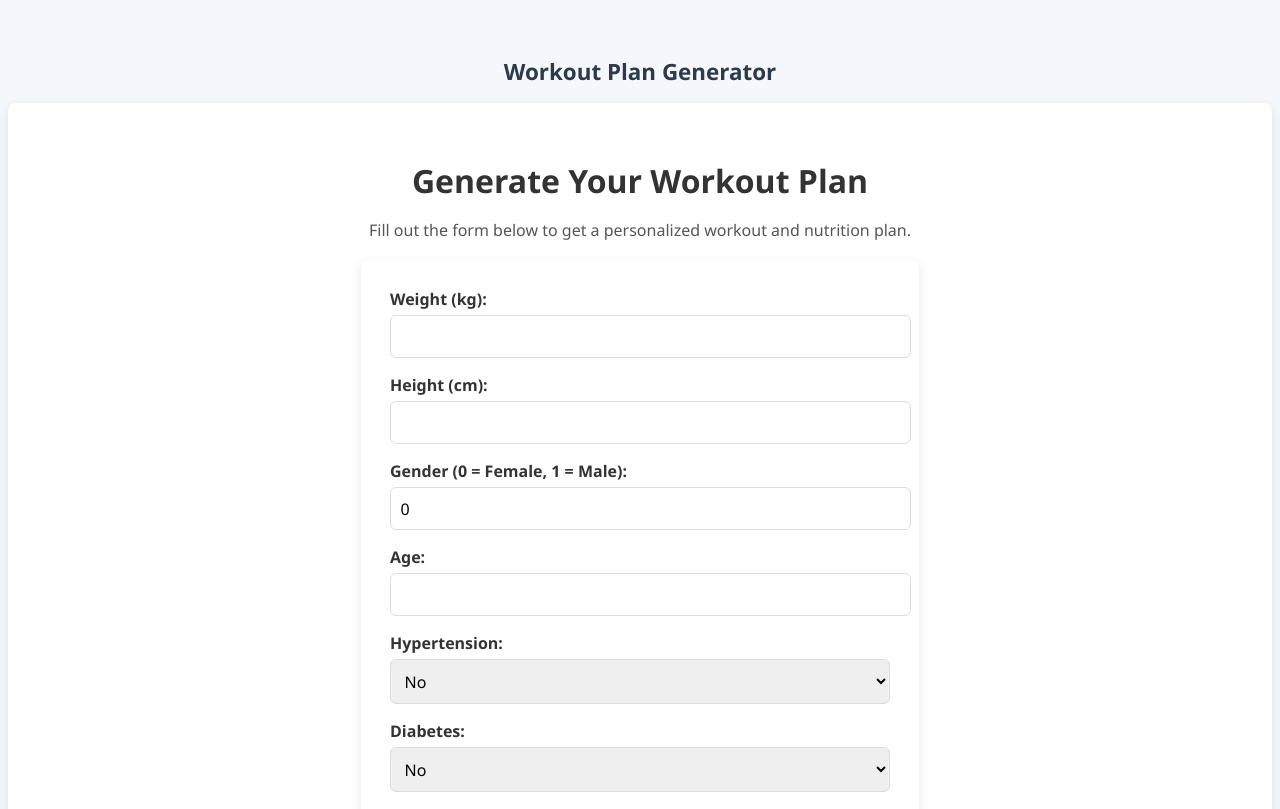
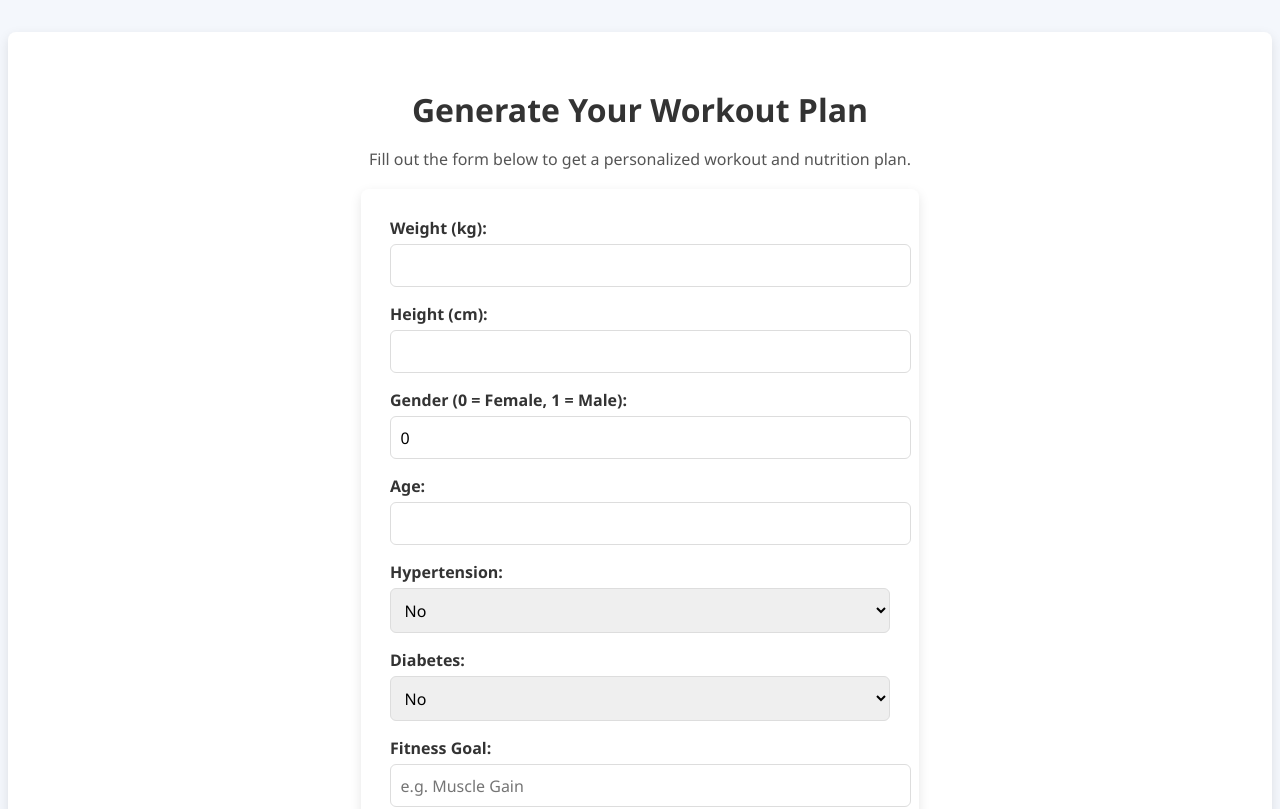
Before and after one commit to im-ushan-ikshana/fitness-coach, a React (Create React App) app in the folder frontend/fitness-coach/: page / in a window 1280 px wide. Shown: the top 809 px of the page. Built offline with nearby package versions, Linux system fonts and the light colour scheme.

Commit message:
Remove header section from App component to streamline UI

```diff
--- a/frontend/fitness-coach/src/App.js
+++ b/frontend/fitness-coach/src/App.js
@@ -80,9 +80,6 @@ function App() {
   if (!sessionData) {
     return (
       <div className="app-container">
-        <header className="header">
-          <h2 className="header-title">Workout Plan Generator</h2>
-        </header>
 
         <div className="main-content">
           <h1>Generate Your Workout Plan</h1>
```
